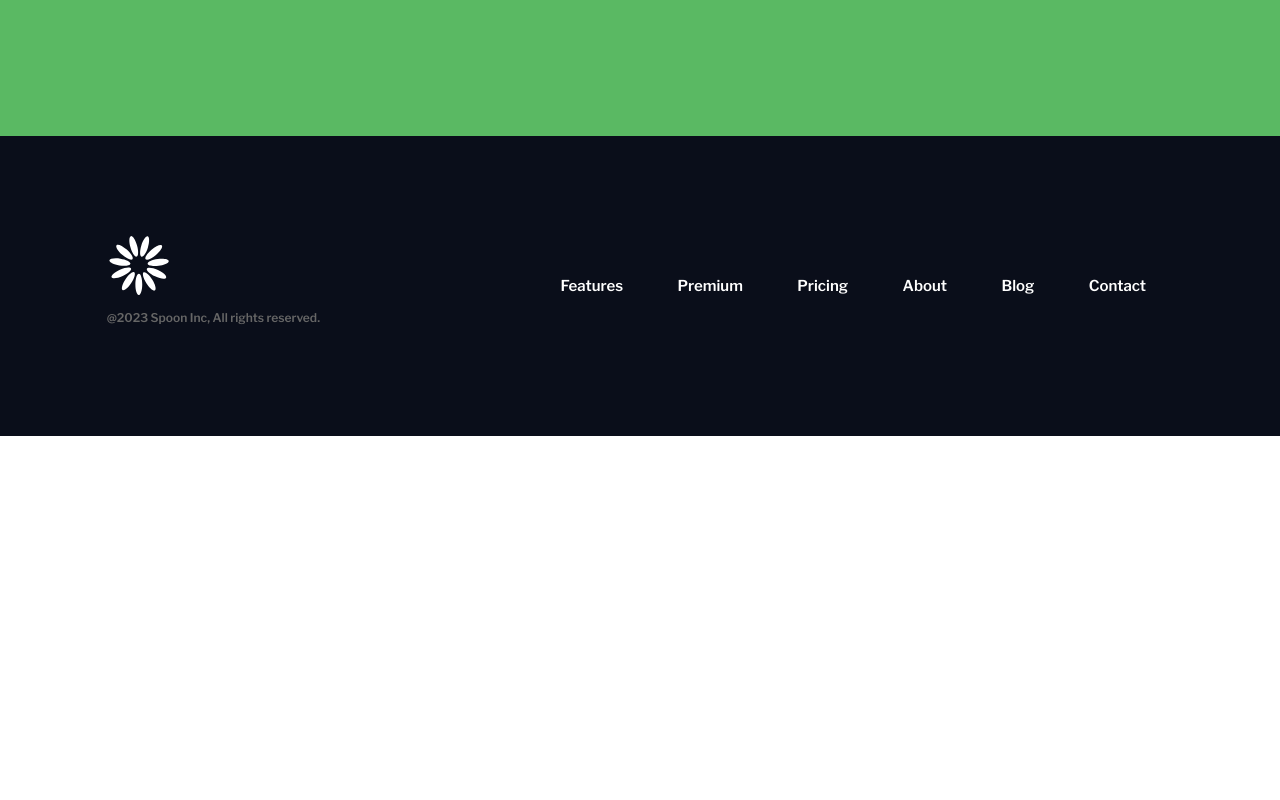
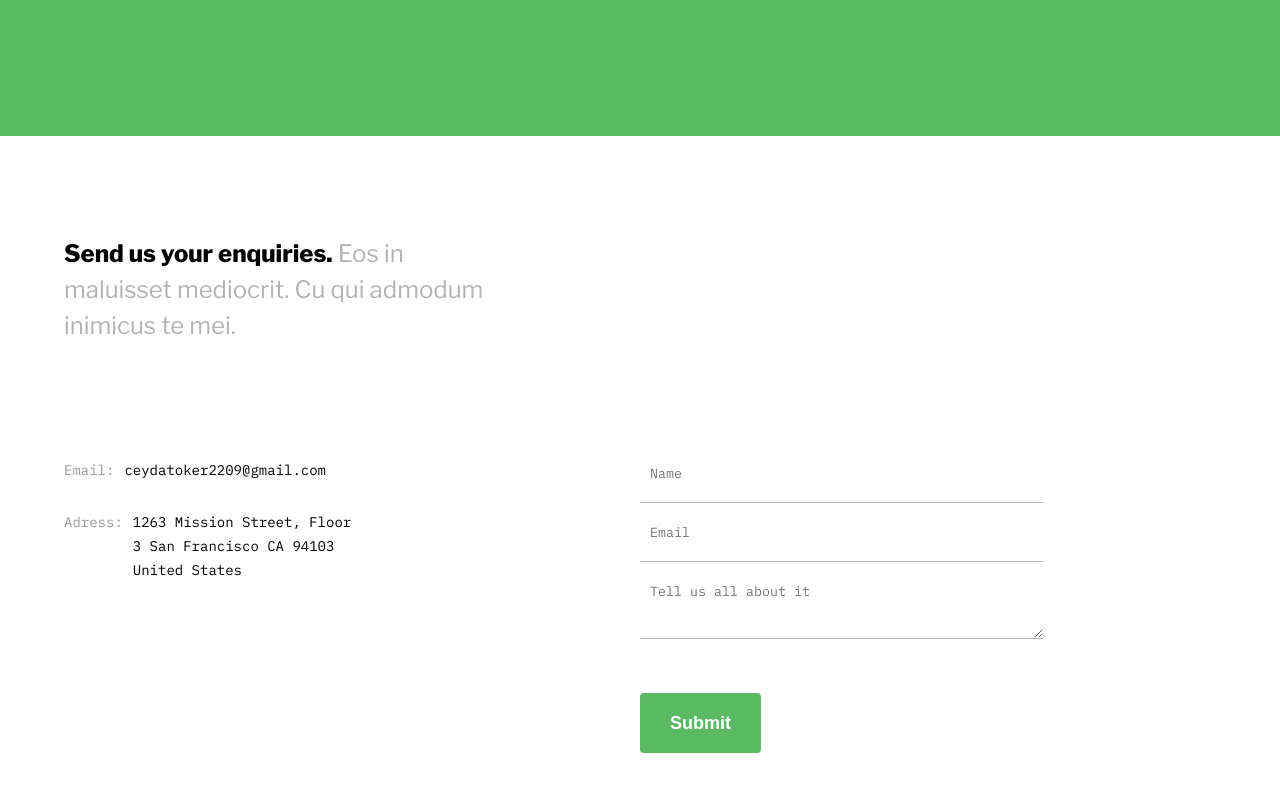
Before and after one commit to cey-t/catering-website, a React (Create React App) app: page /contact in a window 1280 px wide. Shown: the part 500-1300 px from the top of the page. Before the commit the page ends 936 px from the top, so only its background shows below. Built offline with nearby package versions, Linux system fonts and the light colour scheme.

Commit message:
contact form ui

```diff
--- /dev/null
+++ b/src/pages/ContactUs/ContactForm/ContactForm.js
@@ -0,0 +1,52 @@
+import ContextBox from "components/ContextBox/ContextBox";
+import styles from "./ContactForm.module.scss";
+import Button from "components/Button/Button";
+import classNames from "classnames";
+const ContactForm = () => {
+  return (
+    <section className={styles.contactFormRoot}>
+      <ContextBox
+        span="Send us your enquiries."
+        text="Eos in maluisset mediocrit. Cu qui admodum inimicus te mei."
+        className={styles.contextBox}
+      />
+      <div className={styles.contactFormContainer}>
+        <div className={styles.contactInfo}>
+          <div className={styles.contactBox}>
+            <p className={styles.contactText}>Email:</p>
+            <p
+              className={classNames(styles.contactText, styles.contactInfoText)}
+            >
+              ceydatoker2209@gmail.com
+            </p>
+          </div>
+          <div className={styles.contactBox}>
+            <p className={styles.contactText}>Adress:</p>
+            <p
+              className={classNames(styles.contactText, styles.contactInfoText)}
+            >
+              1263 Mission Street, Floor 3 San Francisco CA 94103 United States
+            </p>
+          </div>
+        </div>
+        <div className={styles.contactForm}>
+          <div className={styles.inputContainer}>
+            <input type="text" className={styles.input} placeholder="Name" />
+          </div>
+          <div className={styles.inputContainer}>
+            <input type="text" className={styles.input} placeholder="Email" />
+          </div>
+          <div className={styles.inputContainer}>
+            <textarea
+              type="text"
+              className={styles.input}
+              placeholder="Tell us all about it"
+            />
+          </div>
+          <Button label="Submit" className={styles.submitButton} />
+        </div>
+      </div>
+    </section>
+  );
+};
+export default ContactForm;
--- /dev/null
+++ b/src/pages/ContactUs/ContactForm/ContactForm.module.scss
@@ -0,0 +1,75 @@
+.contactFormRoot {
+  width: 90%;
+  margin: auto;
+  display: flex;
+  gap: 100px;
+  padding: 100px 20px;
+  flex-direction: column;
+  .contextBox {
+    width: 69%;
+  }
+
+  .contactText {
+    font-size: 14px;
+    line-height: 24px;
+    color: #999999;
+    font-weight: 400;
+    font-family: "IBM Plex Mono", monospace;
+  }
+  .contactBox {
+    display: flex;
+    gap: 10px;
+  }
+  .contactInfoText {
+    color: #000000;
+    width: 40%;
+  }
+  .contactFormContainer {
+    display: grid;
+    grid-template-columns: repeat(auto-fit, minmax(300px, 1fr));
+  }
+  .contactForm {
+    display: flex;
+    width: 70%;
+    flex-direction: column;
+    justify-content: space-around;
+  }
+  .input {
+    width: -webkit-fill-available;
+    border: none;
+    border-bottom: 1px solid #b3b3b3;
+    outline: none;
+    padding: 20px 10px;
+    font-family: "IBM Plex Mono", monospace;
+    overflow: hidden;
+    &:focus {
+      border-bottom: 1px solid #000000;
+    }
+  }
+  .submitButton {
+    margin-top: 50px;
+  }
+}
+@media screen and (max-width: 1024px) {
+  .contactFormRoot {
+    .contactForm {
+      width: 100%;
+    }
+  }
+}
+@media screen and (max-width: 570px) {
+  .contactFormRoot {
+    gap: 70px;
+    .contactInfoText {
+      width: 60%;
+    }
+  }
+}
+@media screen and (max-width: 470px) {
+  .contactFormRoot {
+    gap: 50px;
+    .contactInfoText {
+      width: 70%;
+    }
+  }
+}
--- a/src/pages/ContactUs/ContactUs.js
+++ b/src/pages/ContactUs/ContactUs.js
@@ -1,5 +1,6 @@
 import styles from "./ContactUs.module.scss";
 import HeaderContextBox from "components/HeaderInnerContent/HeaderContextBox";
+import ContactForm from "./ContactForm/ContactForm";
 const ContactUs = () => {
   return (
     <section className={styles.contactUsRoot}>
@@ -8,6 +9,7 @@ const ContactUs = () => {
         header="Have a question for us? Go for it."
         content="At sint tollit veritus duo, ex tota inimicus dissentiunt usu. Dico tamquam perfecto usu id. Eu nec option perfecto vituperatoribus. Ea qui congue patrioque, quo ei recteque consequuntur."
       />
+      <ContactForm />
     </section>
   );
 };
```
